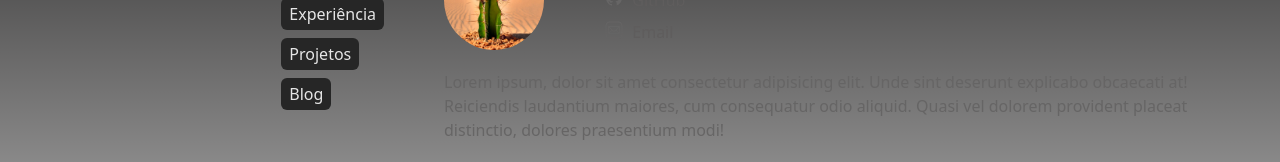
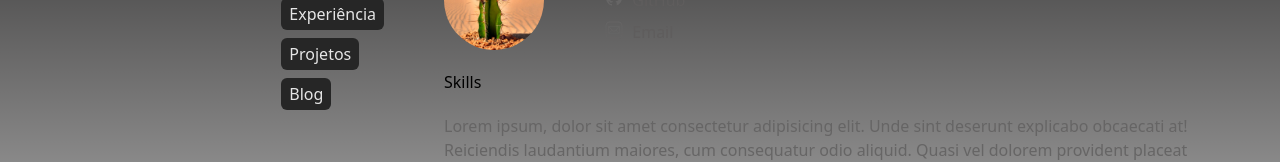
Before and after one commit to rafaapcode/portfolio-new, a Next.js app: page / in a window 1280 px wide. Shown: the part 242-404 px from the top of the page. Built offline with nearby package versions, Linux system fonts and the light colour scheme.

Commit message:
feat: skills tags

```diff
--- a/app/page.jsx
+++ b/app/page.jsx
@@ -25,6 +25,9 @@ export default function Home() {
             </ul>
         </div>
       </div>
+      <div className="md:px-10 lg:px-10 mt-5 mb-5 w-full">
+      <p>Skills</p>
+      </div>
       <div className="md:px-10 lg:mt-5 md:mt-5 text-[#666565]">
         <p>
           Lorem ipsum, dolor sit amet consectetur adipisicing elit. Unde sint
```
